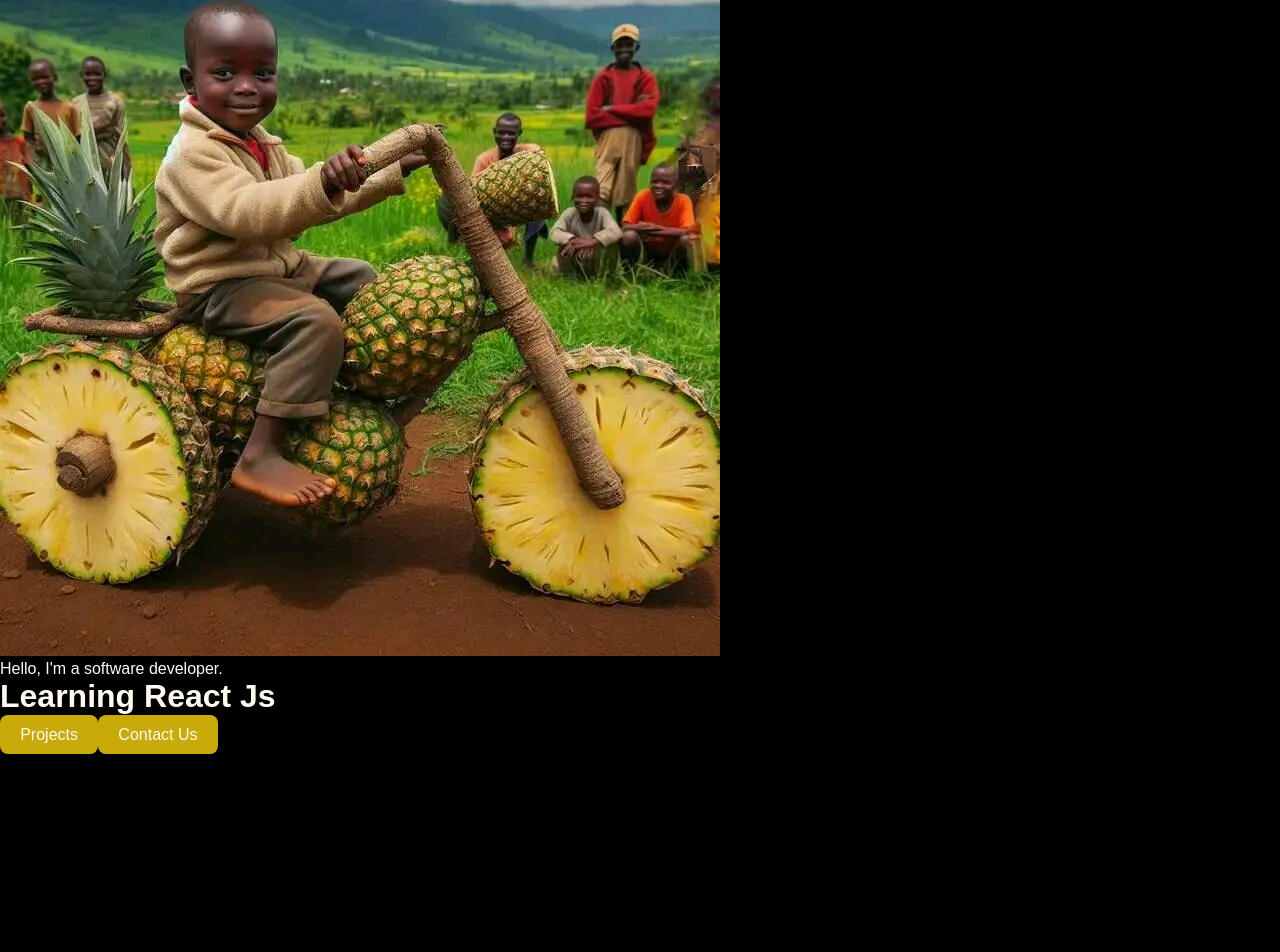
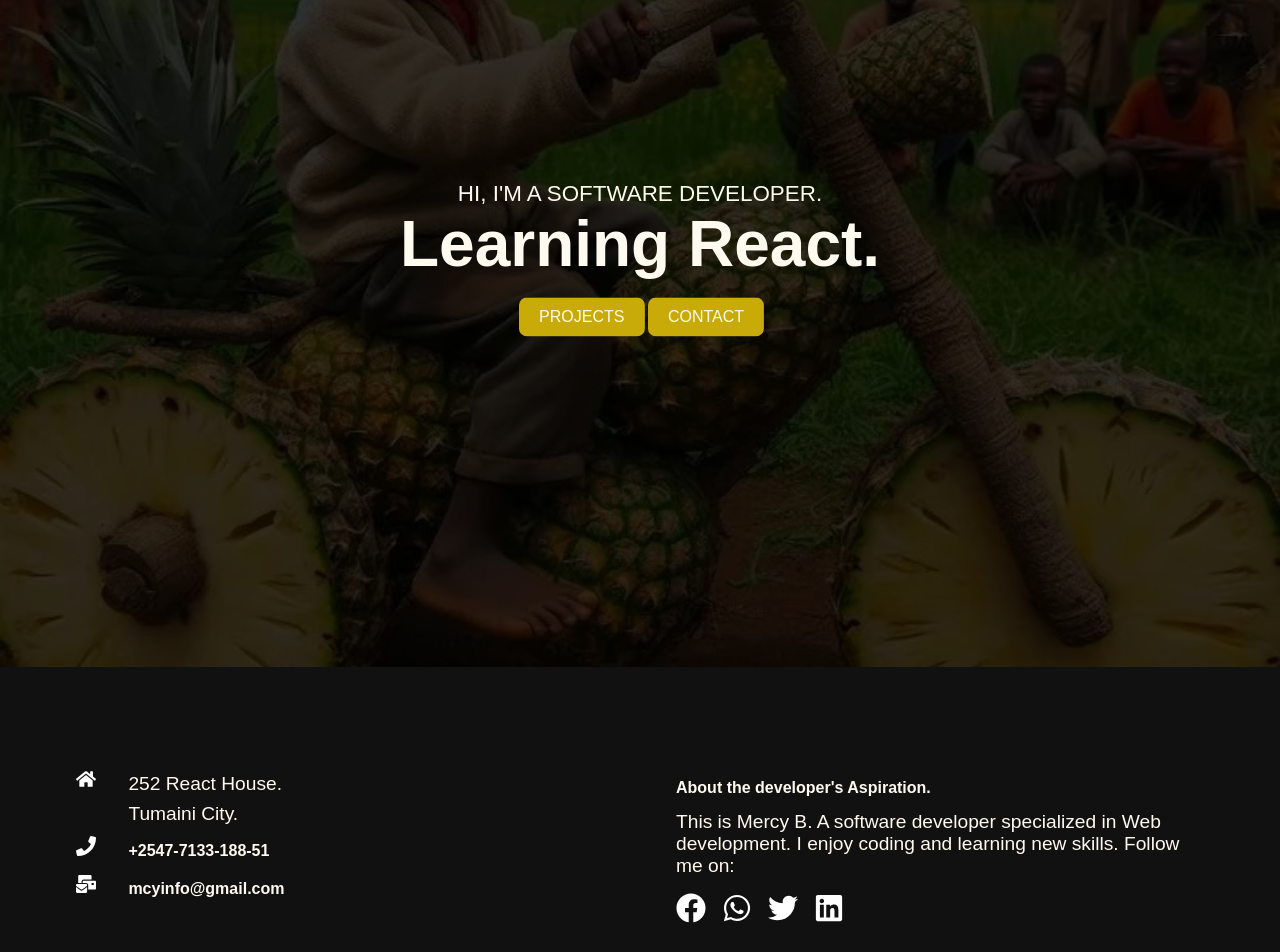
Before and after one commit to Barasa-Mercyline/my-portfolio, a React (Vite) app: page / in a window 1280 px wide. Shown: the part 133-1085 px from the top of the page. Before the commit the page ends 887 px from the top, so only its background shows below. Built offline with nearby package versions, Linux system fonts and the light colour scheme; a web font is replaced by a local one.

Commit message:
first commit

```diff
--- /dev/null
+++ b/src/components/Footer.jsx
@@ -0,0 +1,66 @@
+import "./FooterStyles.css";
+
+import React from "react";
+import { FaHome, FaPhone, FaMailBulk, FaFacebook, FaLinkedin, FaWhatsapp } from "react-icons/fa";
+import { FaTwitter } from "react-icons/fa6";
+
+function Footer() {
+  return (
+    <div className="footer">
+      <div className="footer-container">
+        <div className="left">
+          <div className="location">
+            <FaHome size={20} style={{ color: "#fff", marginRight: "2rem" }} />
+             <div>
+             <p>252 React House.</p>
+             <p>Tumaini City.</p>
+             </div>
+          </div>
+          <div className="phone">
+            <h4>
+              <FaPhone
+                size={20}
+                style={{ color: "#fff", marginRight: "2rem" }}
+              />
+              +2547-7133-188-51
+            </h4>
+          </div>
+          <div className="email">
+          <h4>
+            <FaMailBulk
+              size={20}
+              style={{ color: "#fff", marginRight: "2rem" }}
+            />
+            mcyinfo@gmail.com
+          </h4>
+        </div>
+        </div>
+
+        <div className="right">
+            <h4>About the developer's Aspiration.</h4>
+            <p>This is Mercy B. A software developer specialized in Web development. I enjoy coding and learning new skills. Follow me on:</p>
+            <div className="social">
+            <FaFacebook
+              size={30}
+              style={{ color: "#fff", marginRight: "1rem" }}
+            />
+            <FaWhatsapp
+              size={30}
+              style={{ color: "#fff", marginRight: "1rem" }}
+            />
+             <FaTwitter
+              size={30}
+              style={{ color: "#fff", marginRight: "1rem" }}
+            />
+            <FaLinkedin
+              size={30}
+              style={{ color: "#fff", marginRight: "1rem" }}
+            />
+            </div>
+        </div>
+      </div>
+    </div>
+  );
+}
+
+export default Footer;
--- /dev/null
+++ b/src/components/FooterStyles.css
@@ -0,0 +1,50 @@
+.footer{
+    width: 100%;
+    padding: 6rem 0;
+    background-color: rgba(19, 19, 19, 0.9);
+}
+.footer-container{
+    max-width: 1140px;
+    display: grid;
+    margin: auto;
+    grid-template-columns: repeat(2, 1fr);
+    grid-gap: 40px;
+}
+.left{
+    width: 100%;
+    height: 100%;
+    display: flex;
+    flex-direction: column;
+    padding: 0.4rem;
+}
+.location{
+    display: flex;
+    margin-bottom: 0.4rem;
+}
+.location p{
+    line-height: 30px ;
+}
+.right{
+    height: 100%;
+    max-width: 100%;
+    display: flex;
+    flex-direction: column;
+    padding: 1rem;
+}
+.social{
+    margin-top: 1rem;
+}
+h4{
+   font-size: 1rem;
+    padding-bottom: 0.9rem;
+}
+p{
+    font-size: 1.2rem;
+}
+@media screen and (max-width: 640px) {
+    .footer-container{
+
+        grid-template-columns: 1fr;
+
+    }
+}
--- a/src/components/Hero.jsx
+++ b/src/components/Hero.jsx
@@ -2,26 +2,27 @@ import React from "react";
 import bikeImg from "../assets/bike.jpg";
 import { Link } from "react-router-dom";
 import "../index.css"
+import "./HeroStyles.css"
 
 function Hero() {
   return (
     <div className="hero">
       <div className="mask">
-        <img className="bikeImg" src={bikeImg} alt="bikeImg" />
+        <img className="bike-img" src={bikeImg} alt="bikeImg" />
       </div>
       <div className="content">
-        <p>Hello, I'm a software developer.</p>
-        <h1>Learning React Js</h1>
+        <p>Hi, I'm a Software developer.</p>
+        <h1>Learning React.</h1>
         <div>
-          <button>
-          <Link to="/project" className="button">
-            Projects
+          <button className="button">
+          <Link to="/project">
+            PROJECTS
           </Link>
           </button>
 
-          <button>
-          <Link to="/contact" className="btn-light">
-            Contact Us
+          <button className="btn-light">
+          <Link to="/contact" >
+            CONTACT
           </Link>
           </button>
 
--- a/src/components/HeroStyles.css
+++ b/src/components/HeroStyles.css
@@ -0,0 +1,57 @@
+.mask {
+    width: 100%;
+    height: 100vh;
+    position: relative;
+}
+
+.bike-img {
+    width: 100%;
+    height: 100%;
+    background-size: cover;
+    background-position: center;
+    object-fit: cover;
+}
+.mask::after {
+    content: "";
+    width: 100%;
+    height: 100%;
+    top: 0;
+    left: 0;
+    position: absolute;
+    background-color: #000;
+    opacity: 0.8;
+}
+.hero{
+    width: 100%;
+    height: 100%;
+}
+.hero .content {
+    position: absolute;
+    top: 50%;
+    left: 50%;
+    transform: translate(-50%, -50%);
+   text-align: center;
+}
+.hero .content h1{
+    padding: (0.6rem 0 1.5rem);
+    font-size: 4rem;
+}
+.hero .content p{
+    font-size: 1.4rem;
+    font-weight: 100;
+    text-transform: uppercase;
+}
+.content .button{
+   margin: 1rem 0.2rem;
+}
+
+@media screen and (max-width: 640px) {
+    .hero .content h1{
+
+        font-size: 3rem;
+    }
+    .hero .content p{
+        font-size: 1.4rem;
+
+    }
+}
--- a/src/components/Navbar.jsx
+++ b/src/components/Navbar.jsx
@@ -7,8 +7,18 @@ import { FaBars, FaTimes } from "react-icons/fa";
 const Navbar = () => {
   const [click, setClick] = useState(false);
   const handleClick = () => setClick(!click);
+
+  const [color, setColor] = useState(false);
+  const changeColor = () => {
+    if (window.scrollY >= 100) {
+      setColor(true);
+    } else {
+      setColor(false);
+    }
+  };
+  window.addEventListener("scroll", changeColor);
   return (
-    <div className="header">
+    <div className={color ? "header header-bg" : "header"}>
       <Link to="/">
         <h1>Portfolio.</h1>
       </Link>
@@ -35,7 +45,7 @@ const Navbar = () => {
         )}
       </div>
     </div>
-  );
+  )
 };
 
 export default Navbar;
--- a/src/components/NavbarStyle.css
+++ b/src/components/NavbarStyle.css
@@ -1,8 +1,17 @@
 .header{
     display: flex;
-    padding: 1rem;
     justify-content: space-between;
     align-items: center;
+    padding: 1rem;
+    position: fixed;
+    z-index: 10;
+    width: 100%;
+    height: 90px;
+}
+
+.header-bg{
+    background-color: rgba(0, 0, 0, 0.85);
+    transition: 0.5s;
 }
 
 .nav-menu{
@@ -11,16 +20,17 @@
 
 .nav-menu li{
     padding: 0 1rem;
+
 }
 .nav-menu li a{
     font-size: 1.2rem;
     font-weight: 500;
 }
 .hamburg{
-    display: initial;
+    display: none;
 }
 
-@media screen and (max-width: 900px) {
+@media screen and (max-width: 1040px) {
     .nav-menu{
         justify-content: center;
         align-items: center;
@@ -43,6 +53,8 @@
     .nav-menu li{
     font-size: 2rem;
     }
-
+    .hamburg{
+        display: initial;
+    }
 
 }
--- a/src/main.jsx
+++ b/src/main.jsx
@@ -11,4 +11,4 @@ ReactDOM.render(
 
   document.getElementById('root'));
 
-export default main
+export default main;
--- a/src/routes/About.jsx
+++ b/src/routes/About.jsx
@@ -1,13 +1,12 @@
 import React from 'react'
 import Navbar from '../components/Navbar';
-import Hero from '../components/Hero';
+import Footer from '../components/Footer'
 
 const About = () => {
   return (
     <div>
       <Navbar/>
-      <Hero />
-      {/* <h1>About</h1> */}
+      <Footer/>
 
       </div>
   )
--- a/src/routes/Contact.jsx
+++ b/src/routes/Contact.jsx
@@ -1,13 +1,14 @@
 import React from 'react'
 import Navbar from '../components/Navbar'
+import Footer from '../components/Footer'
 
 const Contact = () => {
   return (
     <div>
       <Navbar />
-      {/* <h1>Contact</h1> */}
+      <Footer/>
       </div>
   )
 }
 
-export default Contact
+export default Contact;
--- a/src/routes/Home.jsx
+++ b/src/routes/Home.jsx
@@ -1,14 +1,15 @@
 import React from 'react'
 import Navbar from '../components/Navbar'
 import Hero from '../components/Hero';
+import Footer from '../components/Footer';
 
 
 const Home = () => {
   return (
     <div>
         <Navbar />
-
         <Hero/>
+        <Footer/>
 
    </div>
   );
--- a/src/routes/Project.jsx
+++ b/src/routes/Project.jsx
@@ -1,13 +1,12 @@
 import React from 'react'
 import Navbar from '../components/Navbar'
-import Hero from '../components/Hero'
+import Footer from '../components/Footer'
 
 function Project() {
   return (
     <div>
       <Navbar />
-      <Hero />
-      {/* <h1>Project</h1> */}
+      <Footer/>
       </div>
   )
 }
```
